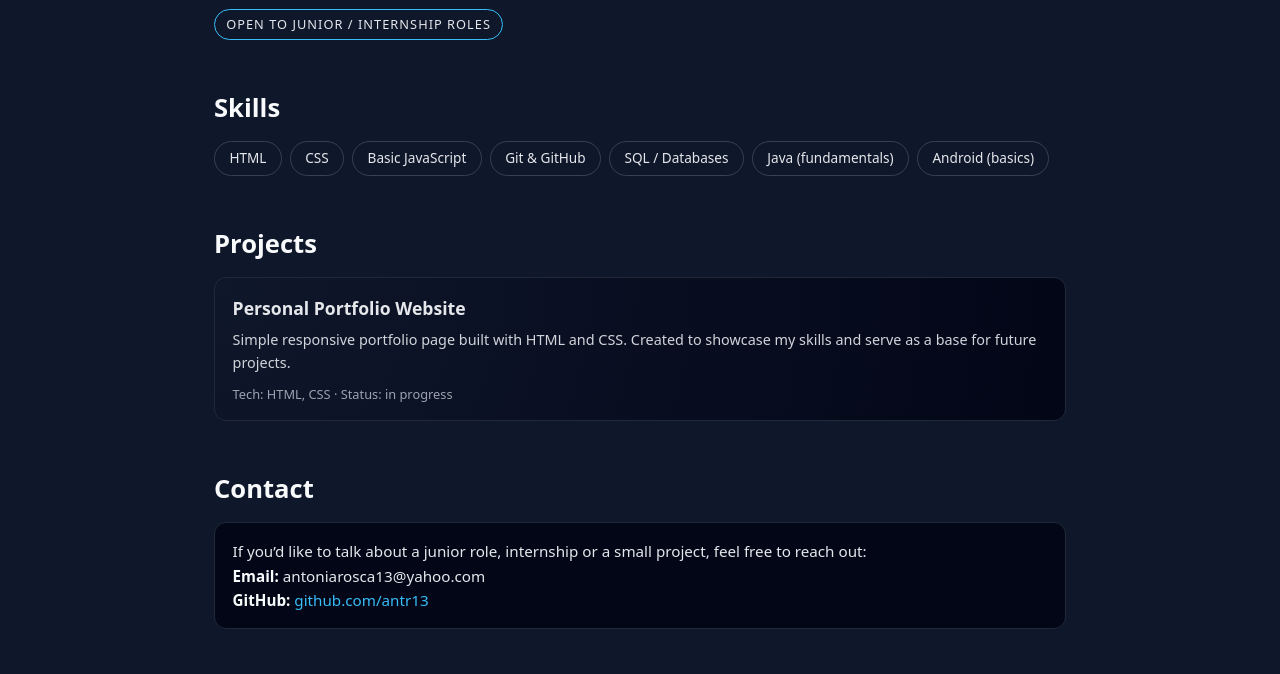
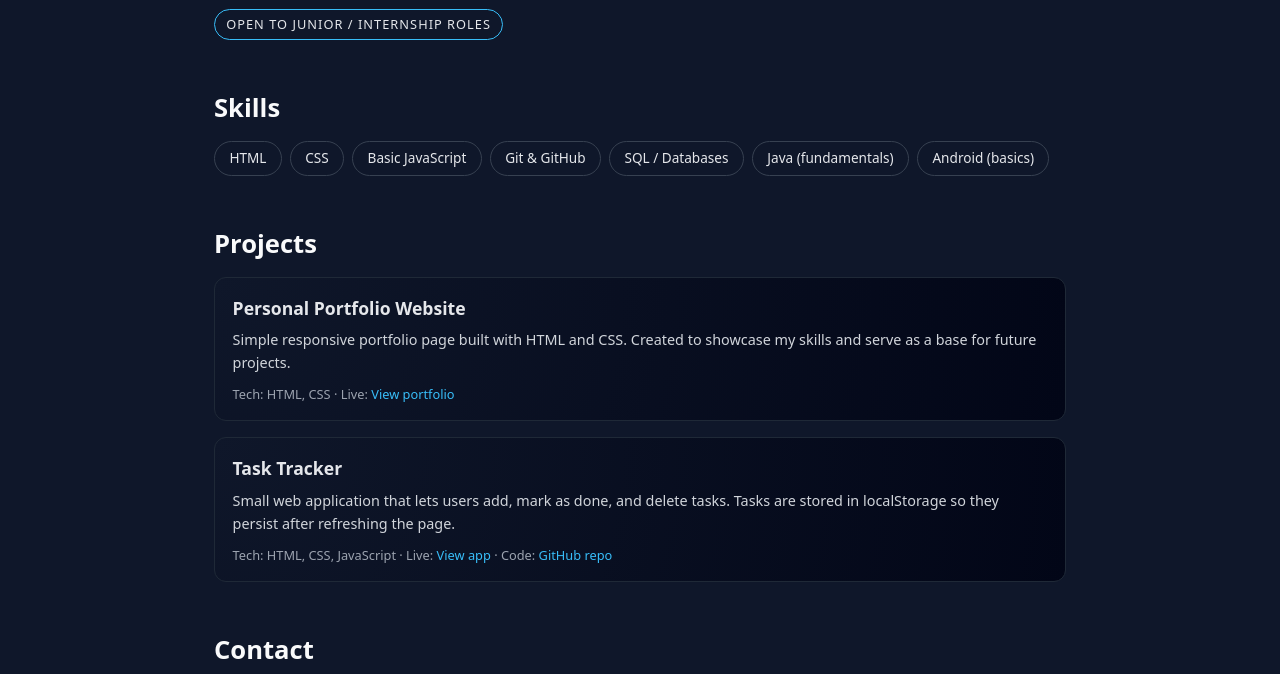
Before and after one commit to antr13/antonia-portfolio, a plain HTML site: page index.html in a window 1280 px wide. Shown: the part 278-952 px from the top of the page. Drawn offline with Linux system fonts and the light colour scheme.

Commit message:
Update portfolio index and link Task Tracker

```diff
--- a/index.html
+++ b/index.html
@@ -52,11 +52,30 @@
             Created to showcase my skills and serve as a base for future projects.
           </p>
           <div class="project-meta">
-            Tech: HTML, CSS · Status: in progress
+            Tech: HTML, CSS · Live:
+            <a href="https://antr13.github.io/antonia-portfolio/" target="_blank">
+              View portfolio
+            </a>
           </div>
         </div>
 
-        <!-- Aici mai adăugăm proiecte noi pe viitor -->
+        <div class="project-card">
+          <h3>Task Tracker</h3>
+          <p>
+            Small web application that lets users add, mark as done, and delete tasks.
+            Tasks are stored in localStorage so they persist after refreshing the page.
+          </p>
+          <div class="project-meta">
+            Tech: HTML, CSS, JavaScript · Live:
+            <a href="https://antr13.github.io/task-tracker/" target="_blank">
+              View app
+            </a>
+            · Code:
+            <a href="https://github.com/antr13/task-tracker" target="_blank">
+              GitHub repo
+            </a>
+          </div>
+        </div>
       </div>
     </section>
 
@@ -68,8 +87,10 @@
           feel free to reach out:
         </p>
         <p>
-          <strong>Email:</strong> antoniarosca13@yahoo.com<br />
-          <strong>GitHub:</strong> <a href="https://github.com/antr13" target="_blank">github.com/antr13</a>
+          <strong>Email:</strong> <!-- pune aici mailul tău real -->
+          <br />
+          <strong>GitHub:</strong>
+          <a href="https://github.com/antr13" target="_blank">github.com/antr13</a>
         </p>
       </div>
     </section>
```
